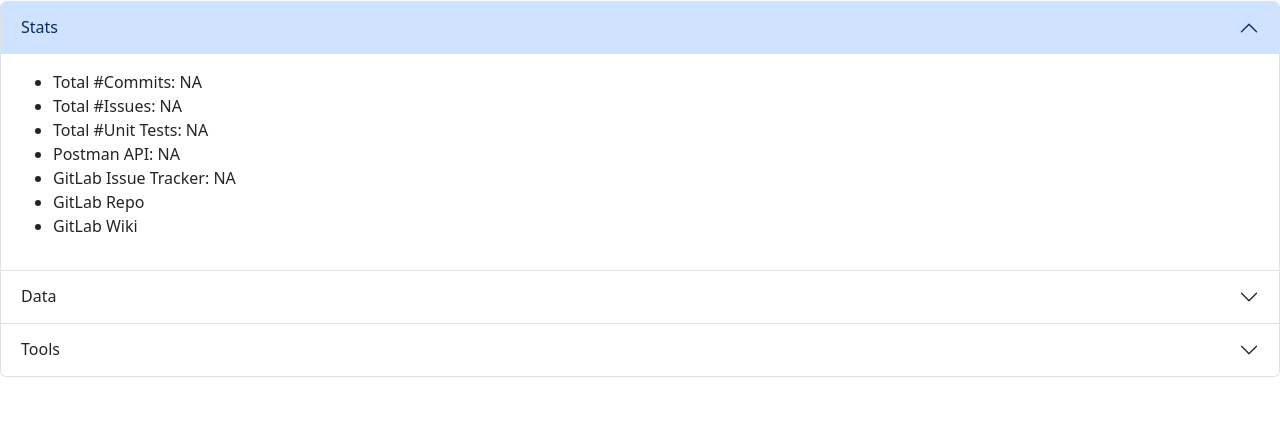
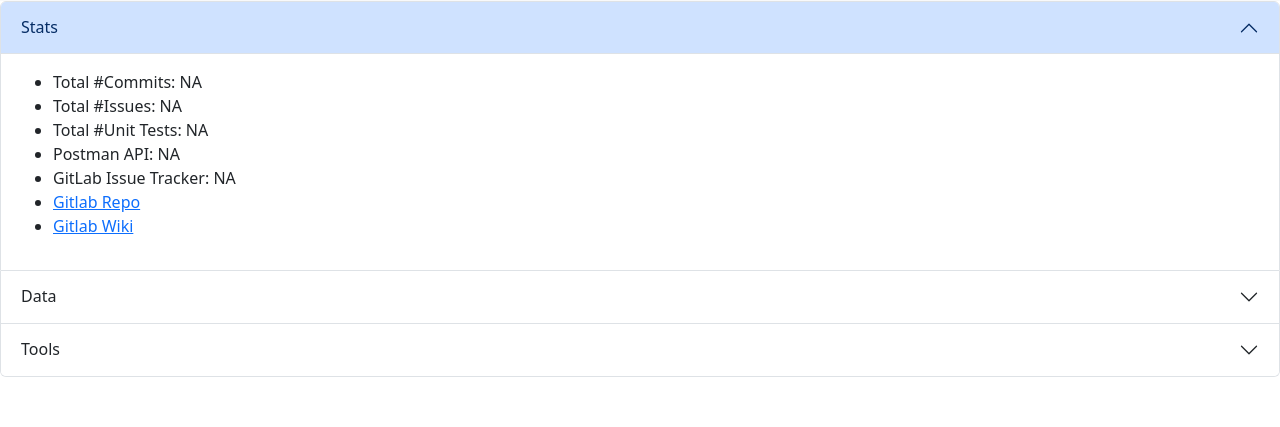
Before and after one commit to alecrliu/ytubedb, a Flask app: page /about in a window 1280 px wide, after a click on "Stats". Shown: the part 847-1274 px from the top of the page. Run offline with Flask 2, Linux system fonts and the light colour scheme.

Commit message:
update repo links

```diff
--- a/templates/about.html
+++ b/templates/about.html
@@ -230,10 +230,12 @@
 								GitLab Issue Tracker: NA
 							</li>
 							<li>
-								GitLab Repo
+								<a class="link-opacity-75-hover"
+									href="https://gitlab.com/cs331e1/ytubedb">Gitlab Repo</a>
 							</li>
 							<li>
-								GitLab Wiki
+								<a class="link-opacity-75-hover"
+									href="https://gitlab.com/cs331e1/ytubedb/-/wikis/Technical-Report">Gitlab Wiki</a>
 							</li>
 						</ul>
 					</div>
```
